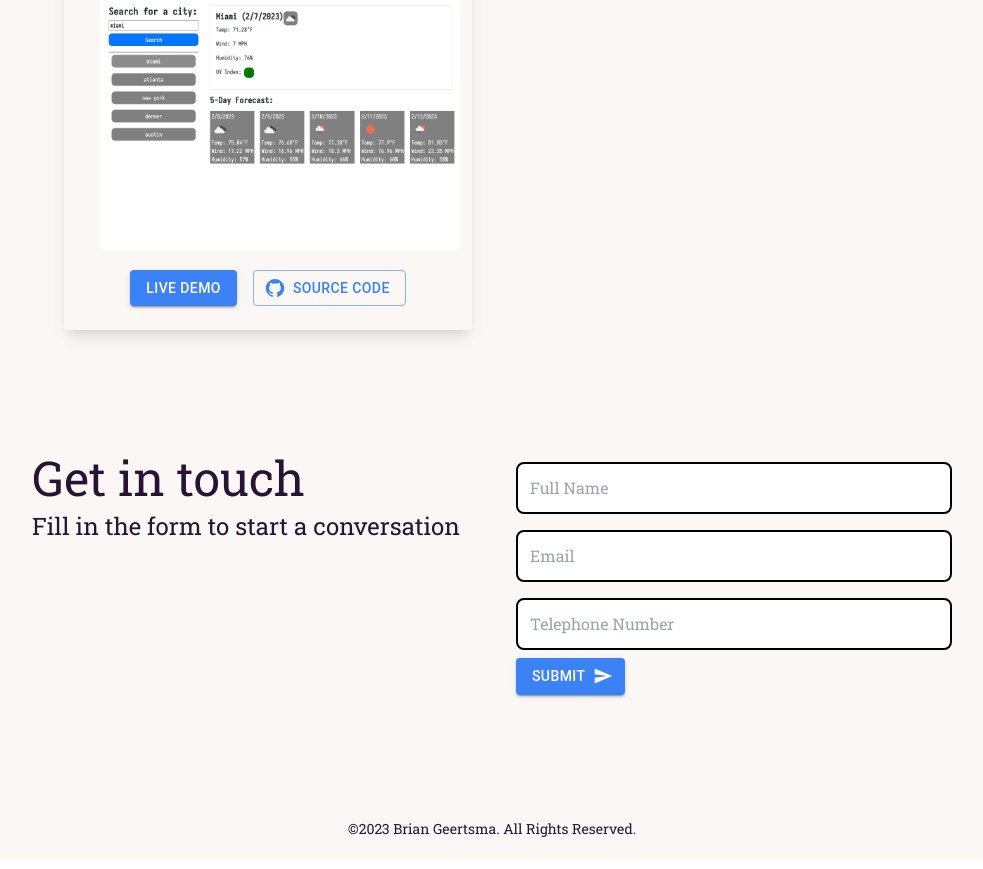
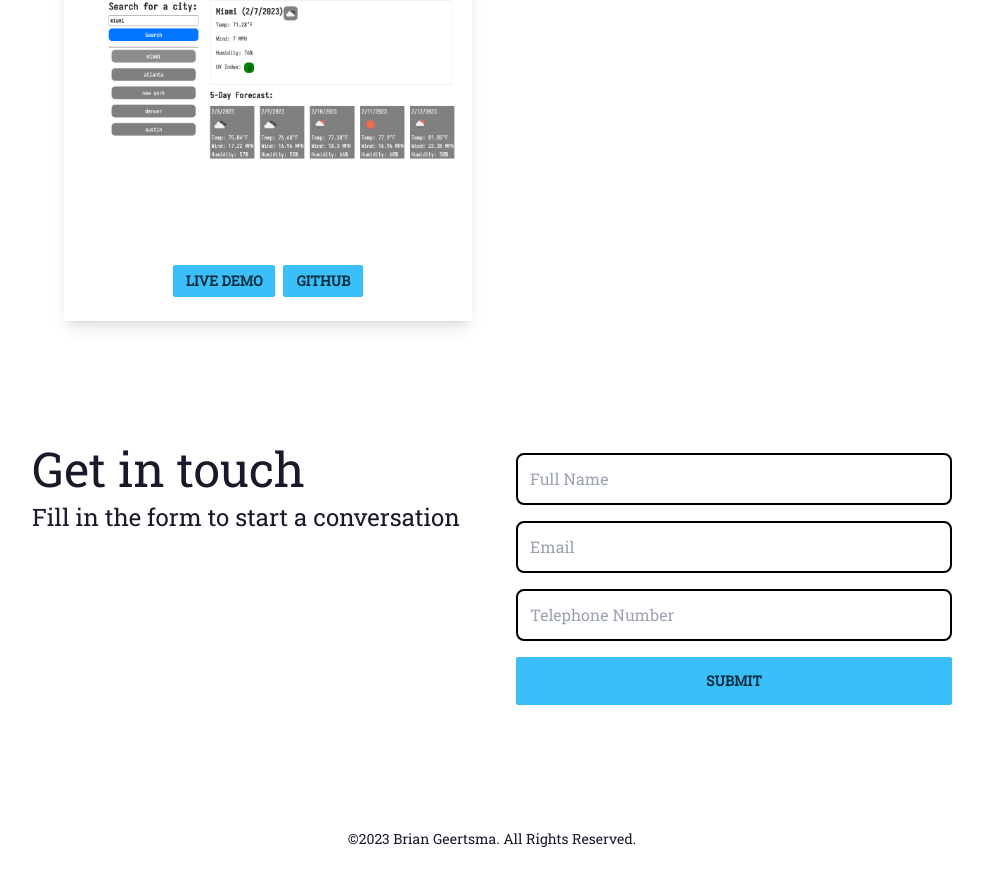
Before and after one commit to brian-gee/react-portfolio, a Next.js app: page / in a window 1280 px wide. Shown: the part 1981-2850 px from the top of the page, without its empty margins (148-1131 px from the left). Built offline with nearby package versions, Linux system fonts and the light colour scheme.

Commit message:
updating buttons with daisyui

```diff
--- a/components/button.js
+++ /dev/null
@@ -1,12 +0,0 @@
-import React from 'react'
-
-const Button = (props) => {
-  return (
-    <button className='bg-indigo-600 text-white font-[Poppins] py-2 px-6 rounded md:ml-8 hover:bg-indigo-400
-    duration-500'>
-      {props.children}
-    </button>
-  )
-}
-
-export default Button
--- a/components/contact.js
+++ b/components/contact.js
@@ -56,13 +56,10 @@ export default function Portfolio() {
                         className="w-100 mt-2 py-3 px-3 rounded-lg bg-white border-2 border-black text-gray-800 focus:border-blue-500 focus:outline-none"
                       />
                     </div>
-                    <div className="mt-2 flex justify-start">
-                      <Button
-                        variant="contained"
-                        style={{ backgroundColor: '#3b82f6', color: '#FFFFFF' }}
-                        endIcon={<SendIcon />}>
+                    <div className="mt-2 flex justify-end pt-2">
+                      <button className="btn btn-info btn-block btn-square">
                         Submit
-                      </Button>
+                      </button>
                     </div>
                   </form>
                 </div>
--- a/components/nav.js
+++ b/components/nav.js
@@ -22,7 +22,7 @@ export default function Nav() {
               {navItems.map((link) => (
                 <li key={link.name}>
                   <Link href={link.url}>
-                    <button className="btn btn-block btn-md btn-primary ml-4">
+                    <button className="btn btn-info btn-block btn-md ml-4">
                       Resume
                     </button>
                   </Link>
--- a/components/portfolioItem.js
+++ b/components/portfolioItem.js
@@ -1,8 +1,5 @@
 import Image from 'next/image';
-import Button from '@mui/material/Button';
-import GitHubIcon from '@mui/icons-material/GitHub';
-import AirplayIcon from '@mui/icons-material/Airplay';
-import Stack from '@mui/material/Stack';
+import Link from 'next/link';
 
 export default function PortfolioItem(params) {
   const { portfolioItems } = params;
@@ -21,22 +18,13 @@ export default function PortfolioItem(params) {
                 alt={portfolioItem.name}
               />
             </div>
-            <div className="p-2 mt-2 flex justify-center">
-              <Stack direction="row" spacing={2}>
-                <Button
-                  href={portfolioItem.link}
-                  variant="contained"
-                  style={{ backgroundColor: '#3b82f6', color: '#FFFFFF' }}>
-                  Live Demo
-                </Button>
-                <Button
-                  href={portfolioItem.github}
-                  variant="outlined"
-                  style={{ color: '#3b82f6' }}
-                  startIcon={<GitHubIcon />}>
-                  Source Code
-                </Button>
-              </Stack>
+            <div className="p-2 mt-2 flex justify-center space-x-2">
+              <Link href={portfolioItem.link}>
+                <button className="btn btn-info btn-sm">Live Demo</button>
+              </Link>
+              <Link href={portfolioItem.github}>
+                <button className="btn btn-info btn-sm">Github</button>
+              </Link>
             </div>
           </div>
           <div className="px-4"></div>
--- a/pages/_app.js
+++ b/pages/_app.js
@@ -9,7 +9,7 @@ const roboto = Roboto_Slab({
 
 function MyApp({ Component, pageProps }) {
   return (
-    <main className={roboto.className} data-theme="cupcake">
+    <main className={roboto.className} data-theme="corporate">
       <Layout>
         <Component {...pageProps} />
       </Layout>
```
